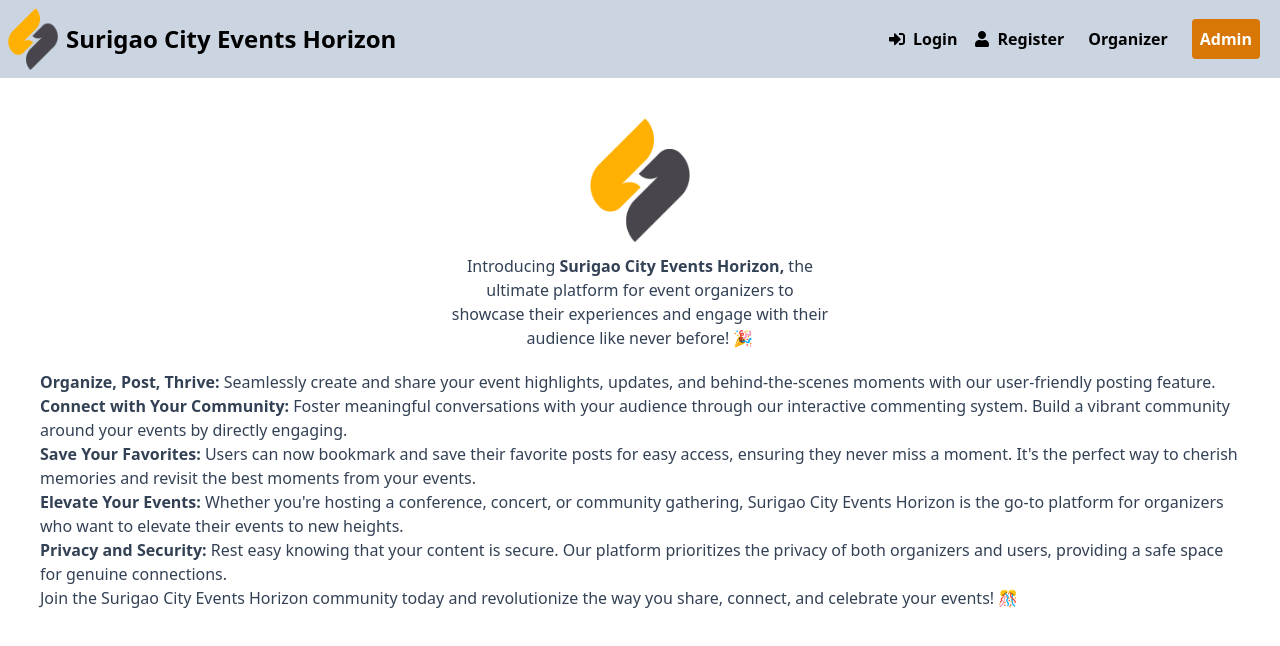
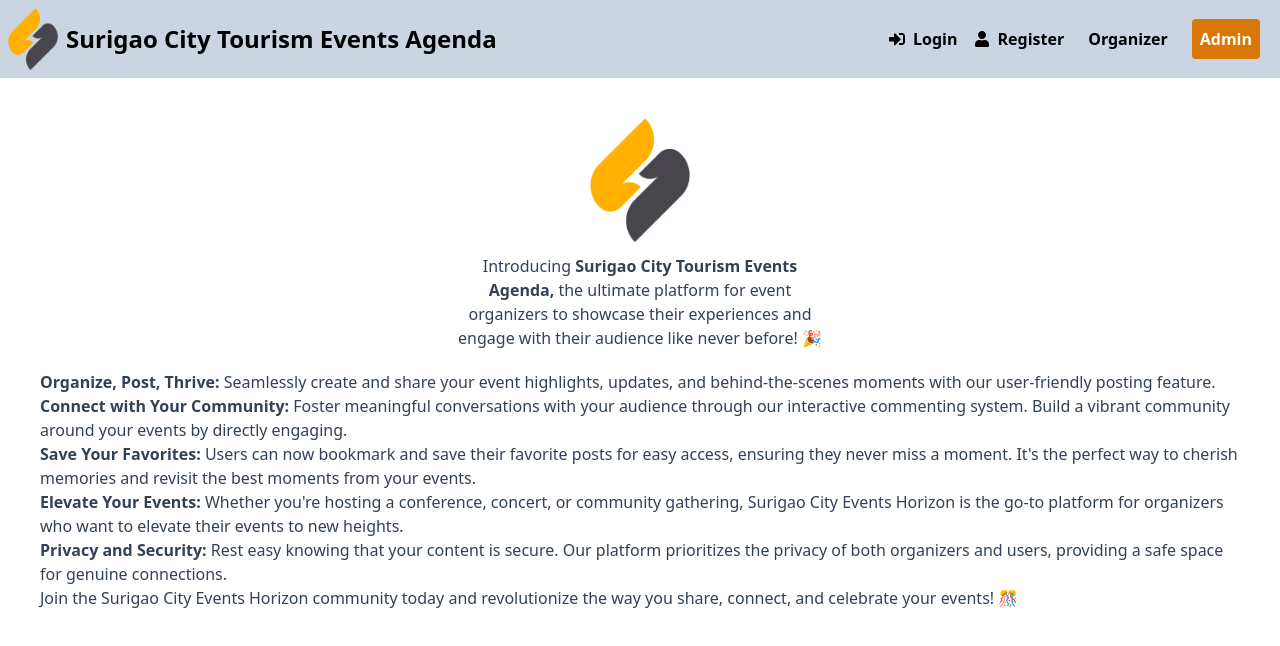
Before and after one commit to andz89/surigao-city-events-horizon, a React (Create React App) app in the folder frontend/: page / in a window 1280 px wide. Shown: the top 646 px of the page. Built offline with nearby package versions, Linux system fonts and the light colour scheme; no server answers.

Commit message:
change site name

```diff
--- a/frontend/src/component/Header.js
+++ b/frontend/src/component/Header.js
@@ -30,7 +30,7 @@ const Header = () => {
             <li className="flex items-center gap-2">
               <img src={Logo} width={50} />
               <Link className=" text-2xl font-semibold">
-                Surigao City Events Horizon
+                Surigao City Tourism Events Agenda
               </Link>
             </li>
           </ul>
--- a/frontend/src/component/HeaderAndsidebar/NavBar.js
+++ b/frontend/src/component/HeaderAndsidebar/NavBar.js
@@ -51,7 +51,7 @@ const NavBar = () => {
               <a href="https://flowbite.com" className="flex ml-2 md:mr-24">
                 {/* <img src={logo} className="h-8 mr-3" alt="FlowBite Logo" /> */}
                 <span className="self-center text-xl font-semibold sm:text-2xl whitespace-nowrap dark:text-white">
-                  Surigao City Events Horizon
+                  Surigao City Tourism Events Agenda
                 </span>
               </a>
             </div>
--- a/frontend/src/pages/usersView/LandingPage.js
+++ b/frontend/src/pages/usersView/LandingPage.js
@@ -9,7 +9,7 @@ const LandingPage = () => {
           <img src={Logo} width={100} />
           <p className="lead mx-auto w-[380px] mt-3 text-center  mb-[20px]">
             {" "}
-            Introducing <strong>Surigao City Events Horizon,</strong> the
+            Introducing <strong>Surigao City Tourism Events Agenda,</strong> the
             ultimate platform for event organizers to showcase their experiences
             and engage with their audience like never before! 🎉
           </p>
```
Also changed, not shown: 8 other files (tests, documents, lock files or other folders).
